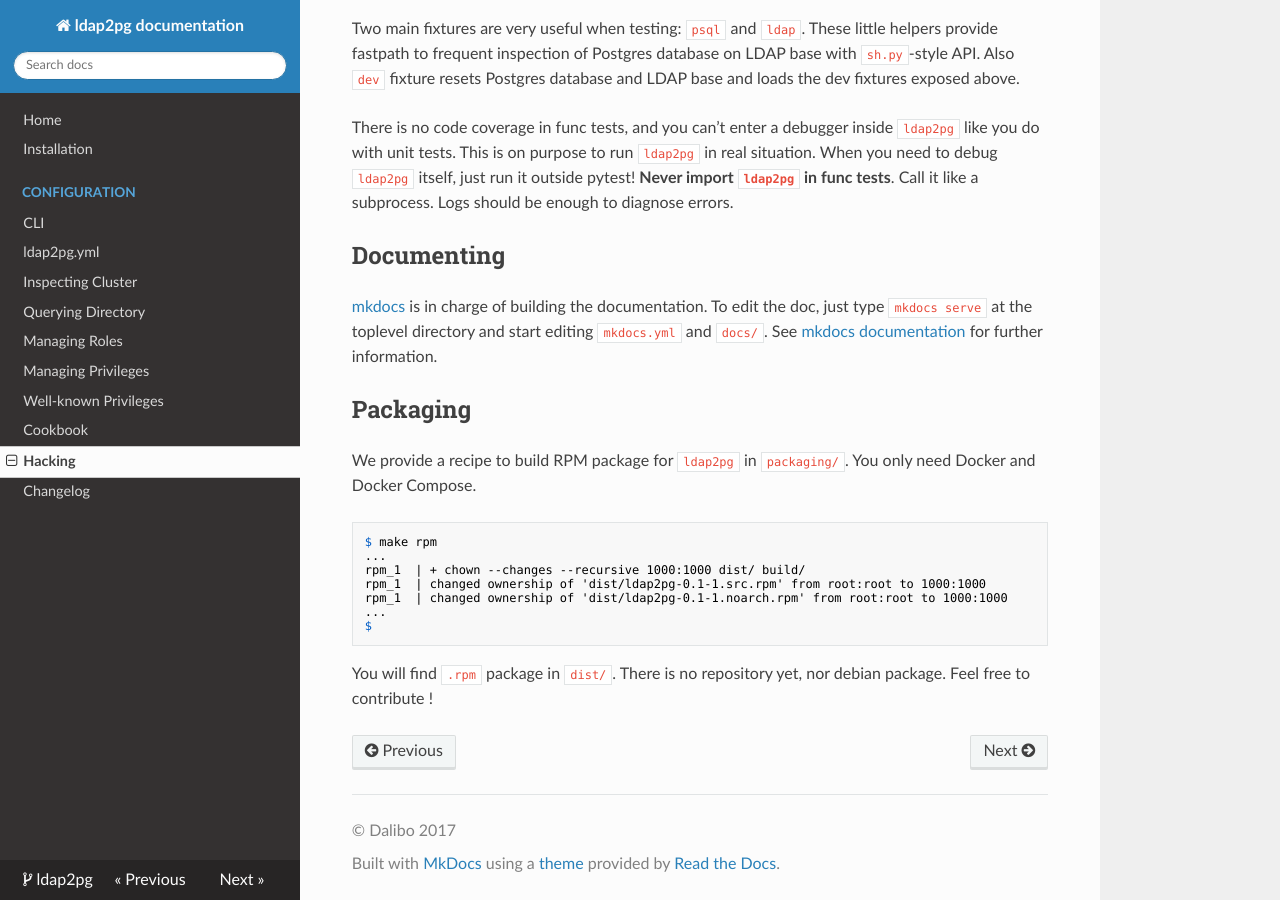
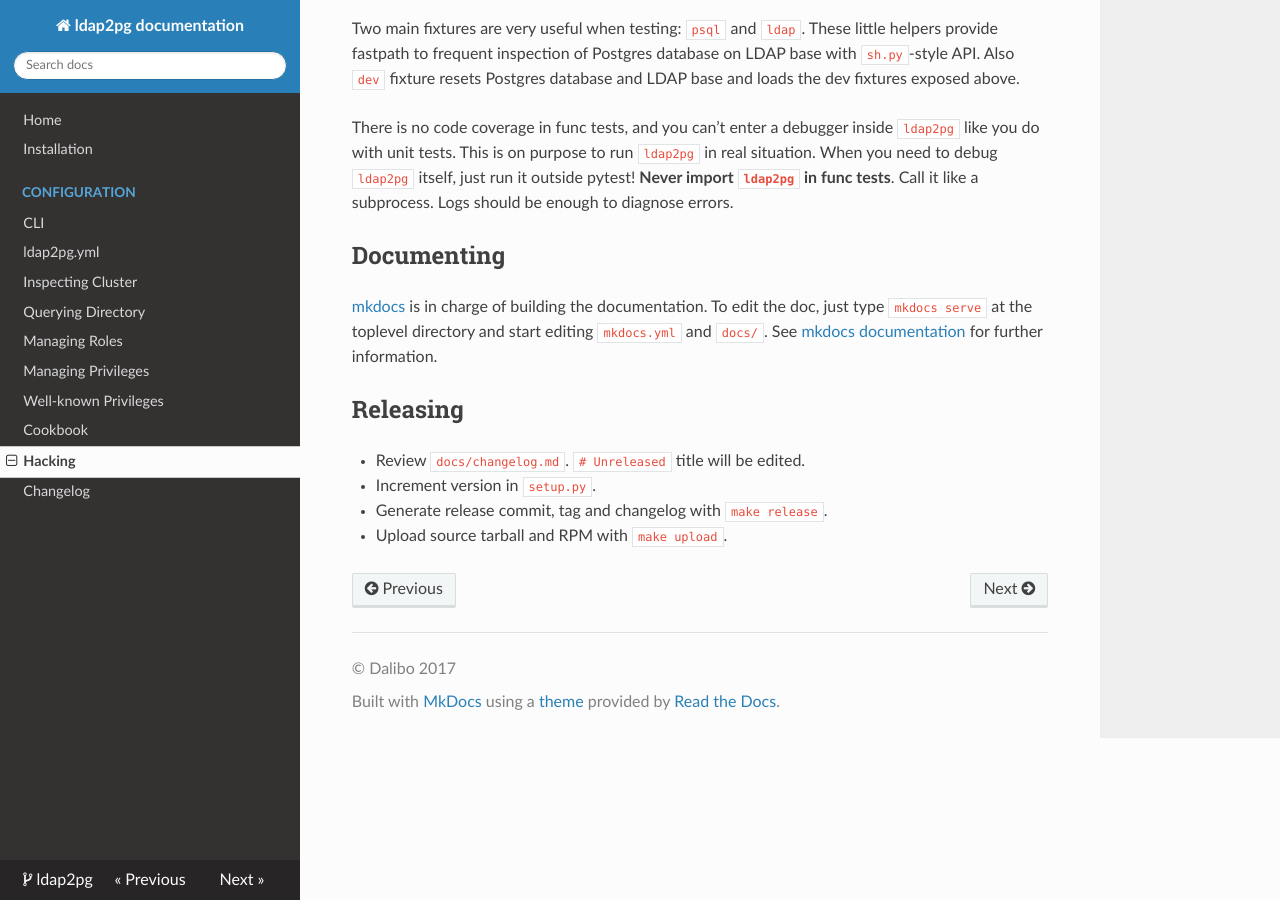
Before and after one commit to dalibo/ldap2pg, an MkDocs documentation site: the page built from docs/hacking.md, in a window 1280 px wide and 900 px high, scrolled down 3904 px. Built offline with MkDocs 1.6.1, drawn with Linux system fonts in a browser that asks for light colours; nearby versions of some CDN libraries.

Commit message:
Update release process to include rpm packaging

````diff
--- a/docs/hacking.md
+++ b/docs/hacking.md
@@ -254,20 +254,9 @@ documentation](http://www.mkdocs.org/user-guide/writing-your-docs/) for further
 information.
 
 
-# Packaging
+# Releasing
 
-We provide a recipe to build RPM package for `ldap2pg` in `packaging/`. You only
-need Docker and Docker Compose.
-
-``` console
-$ make rpm
-...
-rpm_1  | + chown --changes --recursive 1000:1000 dist/ build/
-rpm_1  | changed ownership of 'dist/ldap2pg-0.1-1.src.rpm' from root:root to 1000:1000
-rpm_1  | changed ownership of 'dist/ldap2pg-0.1-1.noarch.rpm' from root:root to 1000:1000
-...
-$
-```
-
-You will find `.rpm` package in `dist/`. There is no repository yet, nor debian
-package. Feel free to contribute !
+- Review `docs/changelog.md`. `# Unreleased` title will be edited.
+- Increment version in `setup.py`.
+- Generate release commit, tag and changelog with `make release`.
+- Upload source tarball and RPM with `make upload`.
````
Also changed, not shown: 1 other file.
